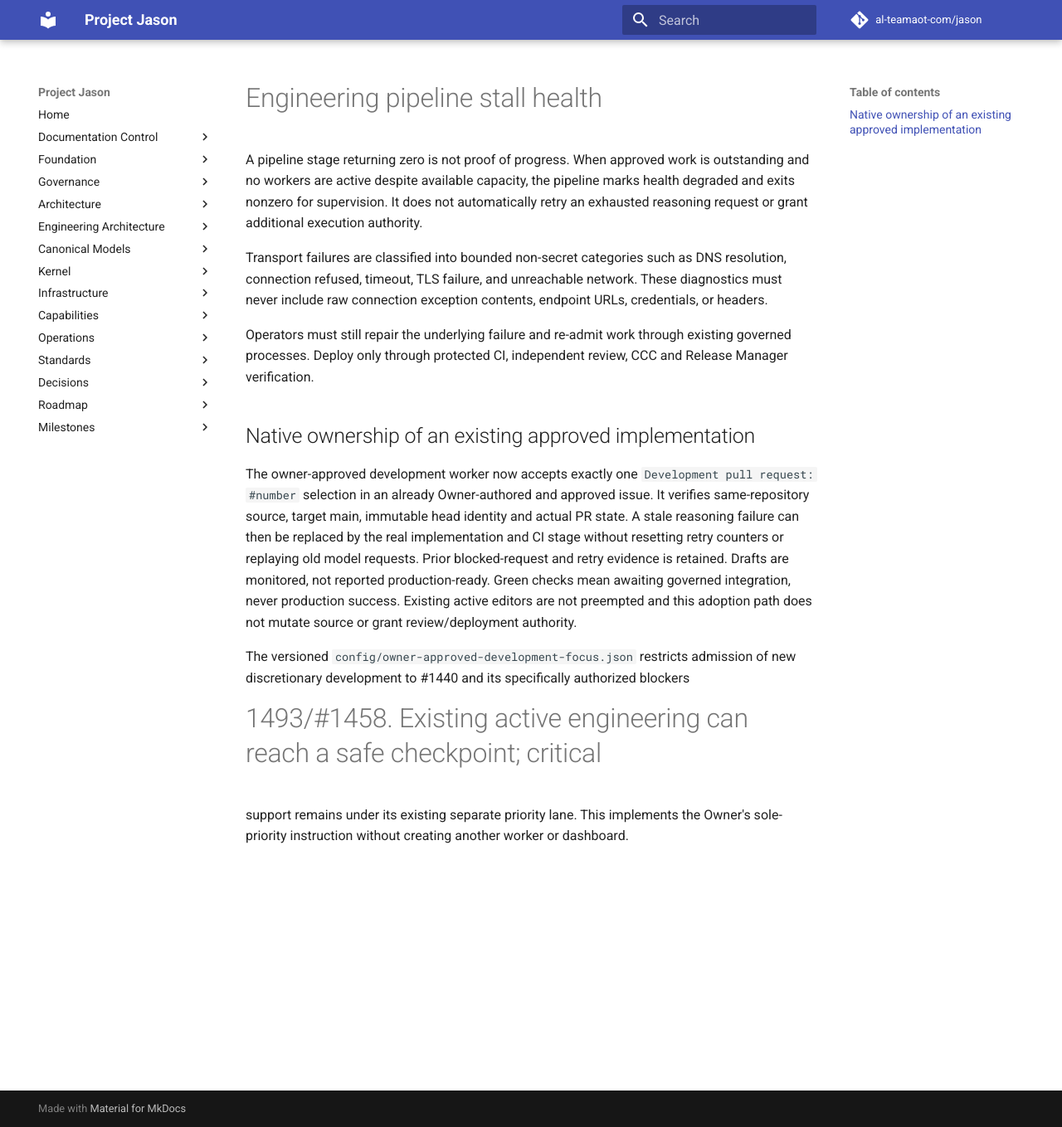
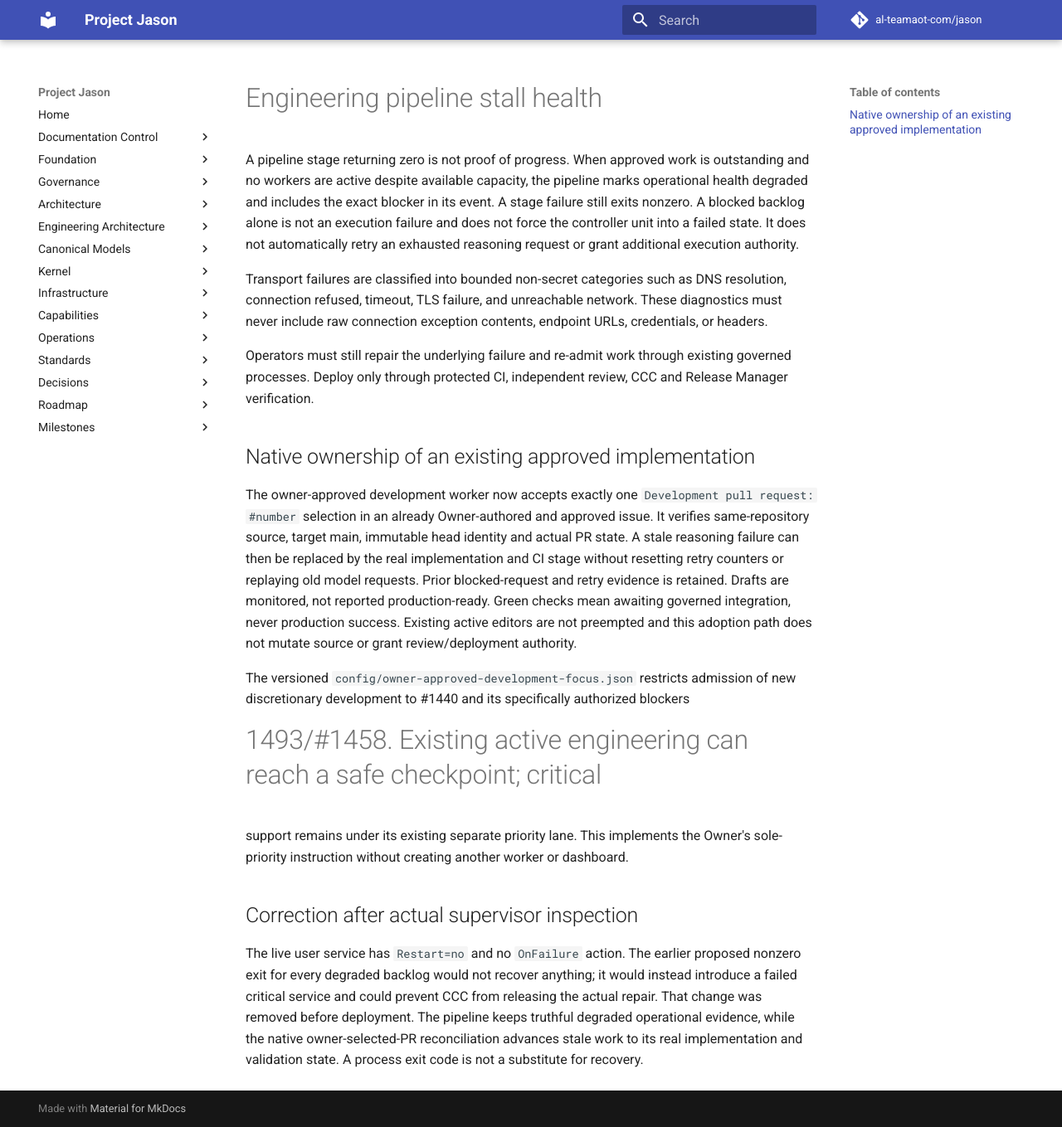
Before and after one commit to al-teamaot-com/jason, an MkDocs documentation site: the page built from docs/engineering/Engineering-Pipeline-Stall-Health-2026-10-16.md, in a window 1280 px wide and 1359 px high. Shown: the whole window at 83% size. Built offline with MkDocs 1.6.1 and Material for MkDocs 9.7.7, drawn with Linux system fonts in a browser that asks for light colours; comment, search, counter and statistics services are not loaded.

Commit message:
fix: preserve controller health while native reconciliation advances blocked work

```diff
--- a/docs/engineering/Engineering-Pipeline-Stall-Health-2026-10-16.md
+++ b/docs/engineering/Engineering-Pipeline-Stall-Health-2026-10-16.md
@@ -1,6 +1,6 @@
 # Engineering pipeline stall health
 
-A pipeline stage returning zero is not proof of progress. When approved work is outstanding and no workers are active despite available capacity, the pipeline marks health degraded and exits nonzero for supervision. It does not automatically retry an exhausted reasoning request or grant additional execution authority.
+A pipeline stage returning zero is not proof of progress. When approved work is outstanding and no workers are active despite available capacity, the pipeline marks operational health degraded and includes the exact blocker in its event. A stage failure still exits nonzero. A blocked backlog alone is not an execution failure and does not force the controller unit into a failed state. It does not automatically retry an exhausted reasoning request or grant additional execution authority.
 
 Transport failures are classified into bounded non-secret categories such as DNS resolution, connection refused, timeout, TLS failure, and unreachable network. These diagnostics must never include raw connection exception contents, endpoint URLs, credentials, or headers.
 
@@ -23,3 +23,14 @@ new discretionary development to #1440 and its specifically authorized blockers
 #1493/#1458. Existing active engineering can reach a safe checkpoint; critical
 support remains under its existing separate priority lane. This implements the
 Owner's sole-priority instruction without creating another worker or dashboard.
+
+
+## Correction after actual supervisor inspection
+
+The live user service has `Restart=no` and no `OnFailure` action. The earlier
+proposed nonzero exit for every degraded backlog would not recover anything;
+it would instead introduce a failed critical service and could prevent CCC from
+releasing the actual repair. That change was removed before deployment. The
+pipeline keeps truthful degraded operational evidence, while the native
+owner-selected-PR reconciliation advances stale work to its real implementation
+and validation state. A process exit code is not a substitute for recovery.
```
Also changed, not shown: 2 other files.
